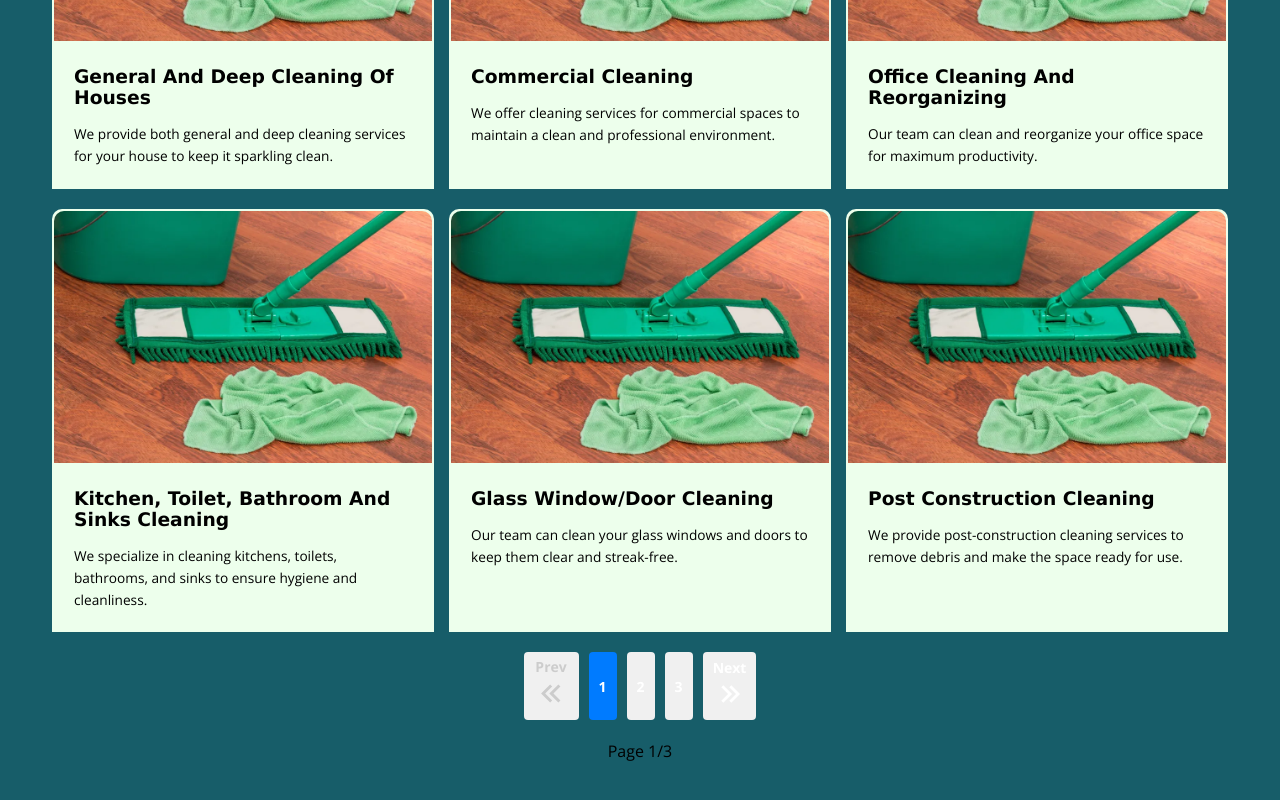
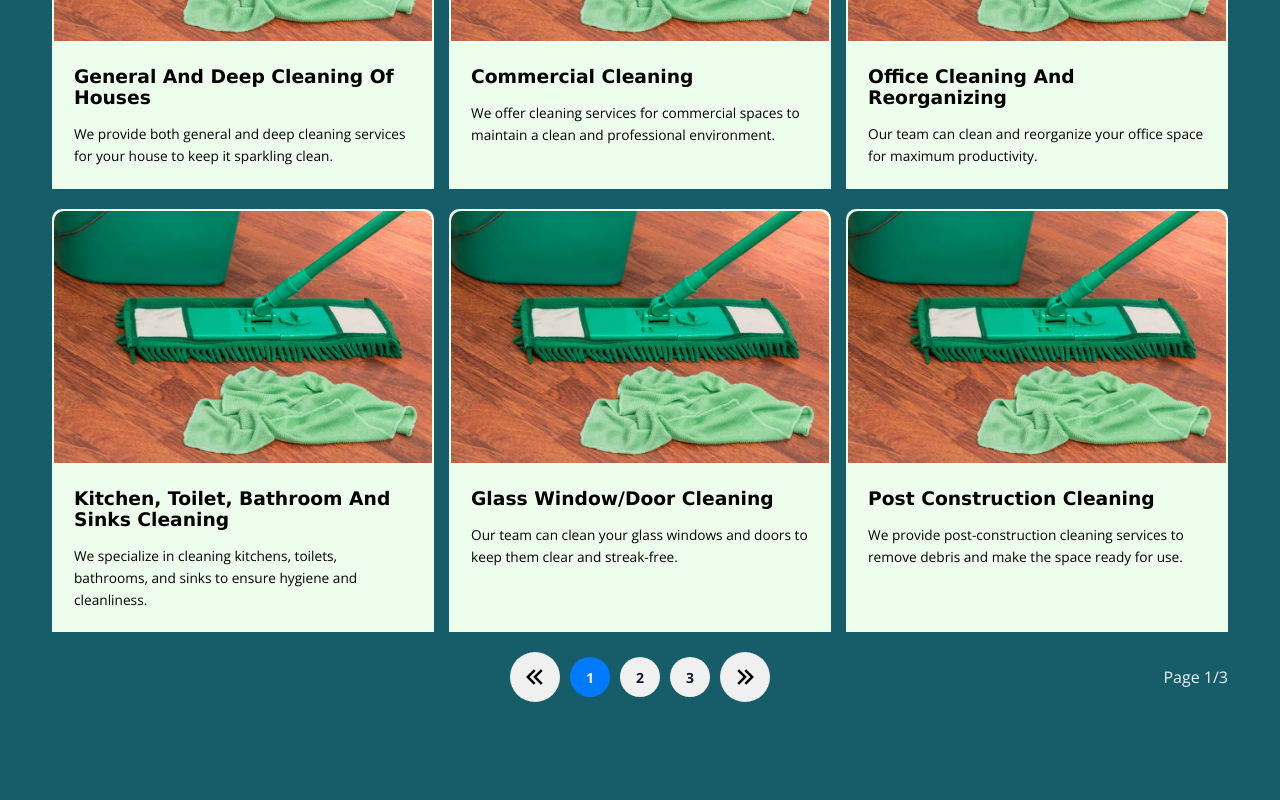
Before and after one commit to nyambogahezron/eddie_clean_services_app, a React (Vite) app: page /services in a window 1280 px wide. Shown: the part 430-1230 px from the top of the page. After the commit the page ends 1192 px from the top, so only its background shows below. Built offline with nearby package versions, Linux system fonts and the light colour scheme.

Commit message:
update pagination

```diff
--- a/src/index.css
+++ b/src/index.css
@@ -191,10 +191,17 @@ section {
 
 .pagination {
   display: flex;
+  align-items: center;
+  position: relative;
   justify-content: center;
   margin: 20px 0;
 }
 
+.pagination p{
+  position: absolute;
+  color: #f0f1f8;
+  right: 0;
+}
 .pagination button {
   margin: 0 5px;
   padding: 5px 10px;
@@ -202,7 +209,28 @@ section {
   background-color: #f0f0f0;
   cursor: pointer;
 }
-
+.pagination button.prev, .pagination button.page-no{
+  border-radius: 50%;
+  width: 40px;
+  height: 40px;
+  display: flex;
+  align-items: center;
+  justify-content: center;
+  flex-direction: row;
+  color: #10182f;
+}
+.pagination button.prev, .pagination button.next{
+  border-radius: 50%;
+  width: 50px;
+  height: 50px;
+  display: flex;
+  align-items: center;
+  flex-direction: row;
+}
+.pagination  svg{
+  color: #000;
+  height: 40px;
+}
 .pagination button:hover {
   background-color: #ddd;
 }
--- a/src/pages/Services/index.jsx
+++ b/src/pages/Services/index.jsx
@@ -63,13 +63,14 @@ const Services = () => {
             <p className='no-service'>No services match your search.</p>
           )}
         </div>
+        {/* pagination  */}
         <div className='pagination'>
           <button
             onClick={() => setCurrentPage(currentPage - 1)}
             disabled={currentPage === 1}
             className={`prev ${currentPage === 1 ? "disabled" : ""}`}
           >
-            Prev{" "}
+
             <svg
               xmlns='http://www.w3.org/2000/svg'
               viewBox='0 0 24 24'
@@ -82,7 +83,7 @@ const Services = () => {
             <button
               key={index + 1}
               onClick={() => paginate(index + 1)}
-              className={currentPage === index + 1 ? "active" : ""}
+              className={`page-no ${currentPage === index + 1 ? "active" : ""}`}
             >
               {index + 1}
             </button>
@@ -92,7 +93,7 @@ const Services = () => {
             disabled={currentPage === totalPages}
             className={`next ${currentPage === totalPages ? "disabled" : ""}`}
           >
-            Next
+
             <svg
               xmlns='http://www.w3.org/2000/svg'
               viewBox='0 0 24 24'
@@ -101,10 +102,11 @@ const Services = () => {
               <path d='M19.1642 12L12.9571 5.79291L11.5429 7.20712L16.3358 12L11.5429 16.7929L12.9571 18.2071L19.1642 12ZM13.5143 12L7.30722 5.79291L5.89301 7.20712L10.6859 12L5.89301 16.7929L7.30722 18.2071L13.5143 12Z'></path>
             </svg>
           </button>
-        </div>
+
         <p>
           Page {currentPage}/{totalPages}
         </p>
+        </div>
       </div>
     </section>
   );
```
